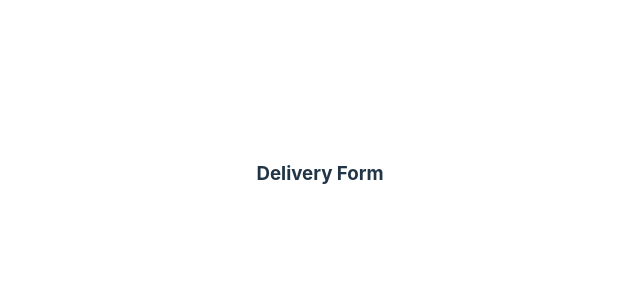
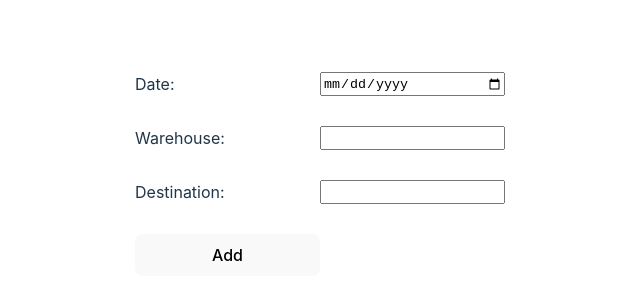
Before and after one commit to Loxiuz/Eksamensoevelse_frontend, a React (Vite) app: page /deliveries/create in a window 1280 px wide. Shown: the part 226-526 px from the top of the page, without its empty margins (320-960 px from the left). Built offline with nearby package versions, Linux system fonts and the light colour scheme.

Commit message:
Delivery list

```diff
--- a/src/_service/deliveriesApi.ts
+++ b/src/_service/deliveriesApi.ts
@@ -1,9 +1,9 @@
 import { API_URL } from "../settings";
-import { handleHttpErrors } from "./FetchUtils";
+import { handleHttpErrors, makeOptions } from "./FetchUtils";
 
-const URL = API_URL + "/deliveries";
+const DELIVERY_URL = API_URL + "/deliveries";
 
-interface Delivery {
+interface DeliveryType {
   id: number | null;
   deliveryDate: Date | null;
   fromWarehouse: string;
@@ -11,8 +11,21 @@ interface Delivery {
 }
 
 async function getDeliveries() {
-  return await fetch(URL).then(handleHttpErrors);
+  return await fetch(DELIVERY_URL).then(handleHttpErrors);
 }
 
-export type { Delivery };
-export { getDeliveries };
+async function createDelivery(
+  newDelivery: DeliveryType
+): Promise<DeliveryType> {
+  const method = newDelivery.id ? "PUT" : "POST";
+  const options = makeOptions(method, newDelivery);
+  const URL = newDelivery.id
+    ? `${DELIVERY_URL}/${newDelivery.id}`
+    : DELIVERY_URL;
+  return fetch(URL, options).then(handleHttpErrors);
+}
+
+async function getDeliveryProducts() {}
+
+export type { DeliveryType };
+export { getDeliveries, getDeliveryProducts, createDelivery };
--- a/src/deliveries/Delivery.tsx
+++ b/src/deliveries/Delivery.tsx
@@ -1,3 +1,18 @@
-export default function Delivery() {
-  return <h3>Delivery</h3>;
+import { DeliveryType } from "../_service/deliveriesApi";
+
+export default function Delivery(delivery: DeliveryType) {
+  function handleDetailsClicked() {}
+
+  return (
+    <tr key={delivery.id}>
+      <td>
+        <button onClick={handleDetailsClicked} value={`${delivery.id}`}>
+          +
+        </button>
+      </td>
+      <td>{`${delivery.deliveryDate}`}</td>
+      <td>{delivery.destination}</td>
+      <td>{delivery.fromWarehouse}</td>
+    </tr>
+  );
 }
--- /dev/null
+++ b/src/deliveries/DeliveryForm.css
@@ -0,0 +1,6 @@
+form {
+  display: grid;
+  grid-template-columns: 1fr 1fr;
+  row-gap: 30px;
+  text-align: left;
+}
--- a/src/deliveries/DeliveryForm.tsx
+++ b/src/deliveries/DeliveryForm.tsx
@@ -1,3 +1,62 @@
+import { useState } from "react";
+import { useNavigate } from "react-router-dom";
+import { DeliveryType, createDelivery } from "../_service/deliveriesApi";
+
+const EMPTY_DELIVERY = {
+  id: null,
+  deliveryDate: null,
+  fromWarehouse: "",
+  destination: "",
+};
+
 export default function DeliveryForm() {
-  return <h3>Delivery Form</h3>;
+  const [deliveryFormData, setDeliveryFormData] =
+    useState<DeliveryType>(EMPTY_DELIVERY);
+  const nav = useNavigate();
+
+  function handleChange(e: React.ChangeEvent<HTMLInputElement>) {
+    const target = e.currentTarget;
+    setDeliveryFormData((prevFormData) => ({
+      ...prevFormData,
+      [target.name]: target.value,
+    }));
+  }
+
+  async function handleSubmit(e: React.MouseEvent<HTMLButtonElement>) {
+    e.preventDefault();
+    const newDelivery = await createDelivery(deliveryFormData);
+    if (newDelivery) {
+      alert(`Delivery created!: ${newDelivery.deliveryDate}`);
+      nav("/deliveries");
+    } else {
+      alert(`Error creating delivery`);
+    }
+  }
+
+  return (
+    <form>
+      <label htmlFor="deliveryDate">Date:</label>
+      <input
+        name="deliveryDate"
+        type="date"
+        onChange={handleChange}
+        // value={`${deliveryFormData.deliveryDate}`}
+      />
+      <label htmlFor="fromWarehouse">Warehouse:</label>
+      <input
+        name="fromWarehouse"
+        type="text"
+        onChange={handleChange}
+        value={deliveryFormData.fromWarehouse}
+      />
+      <label htmlFor="destination">Destination:</label>
+      <input
+        name="destination"
+        type="text"
+        onChange={handleChange}
+        value={deliveryFormData.destination}
+      />
+      <button onClick={handleSubmit}>Add</button>
+    </form>
+  );
 }
--- a/src/deliveries/DeliveryList.tsx
+++ b/src/deliveries/DeliveryList.tsx
@@ -1,3 +1,57 @@
-export default function DeliveryList() {
-  return <h3>Delivery List</h3>;
+import { useEffect, useState } from "react";
+import { useNavigate } from "react-router-dom";
+import { DeliveryType, getDeliveries } from "../_service/deliveriesApi";
+import Delivery from "./Delivery";
+
+export default function ProductList() {
+  const [deliveries, setDeliveries] = useState<DeliveryType[]>([]);
+  const nav = useNavigate();
+
+  useEffect(() => {
+    async function fetchData() {
+      try {
+        const deliveryRes = await getDeliveries();
+        setDeliveries(deliveryRes);
+      } catch (error) {
+        console.error("Error fetching data:", error);
+      }
+    }
+    fetchData();
+  }, [setDeliveries]);
+
+  return (
+    <>
+      <h2>Deliveries</h2>
+      <button
+        onClick={() => {
+          nav("/deliveries/create");
+        }}
+      >
+        Create
+      </button>
+      <br />
+      <br />
+      <table>
+        <thead>
+          <tr>
+            <td>Details</td>
+            <th>
+              <button>Delivery date</button>
+            </th>
+            <th>
+              <button>From warehouse</button>
+            </th>
+            <th>
+              <button>Destination</button>
+            </th>
+          </tr>
+        </thead>
+        <tbody>
+          {deliveries.map((delivery) => {
+            return Delivery(delivery);
+          })}
+        </tbody>
+      </table>
+    </>
+  );
 }
--- a/src/products/Product.tsx
+++ b/src/products/Product.tsx
@@ -1,9 +1,7 @@
-import { useNavigate } from "react-router-dom";
+import { NavigateFunction } from "react-router-dom";
 import { ProductType, deleteProduct } from "../_service/productsApi";
 
-export default function Product(product: ProductType) {
-  const nav = useNavigate();
-
+export default function Product(product: ProductType, nav: NavigateFunction) {
   function handleDetailsClicked(e: React.MouseEvent<HTMLButtonElement>) {
     e.preventDefault();
   }
--- a/src/products/ProductList.tsx
+++ b/src/products/ProductList.tsx
@@ -45,7 +45,7 @@ export default function ProductList() {
         </thead>
         <tbody>
           {products.map((product) => {
-            return Product(product);
+            return Product(product, nav);
           })}
         </tbody>
       </table>
```
